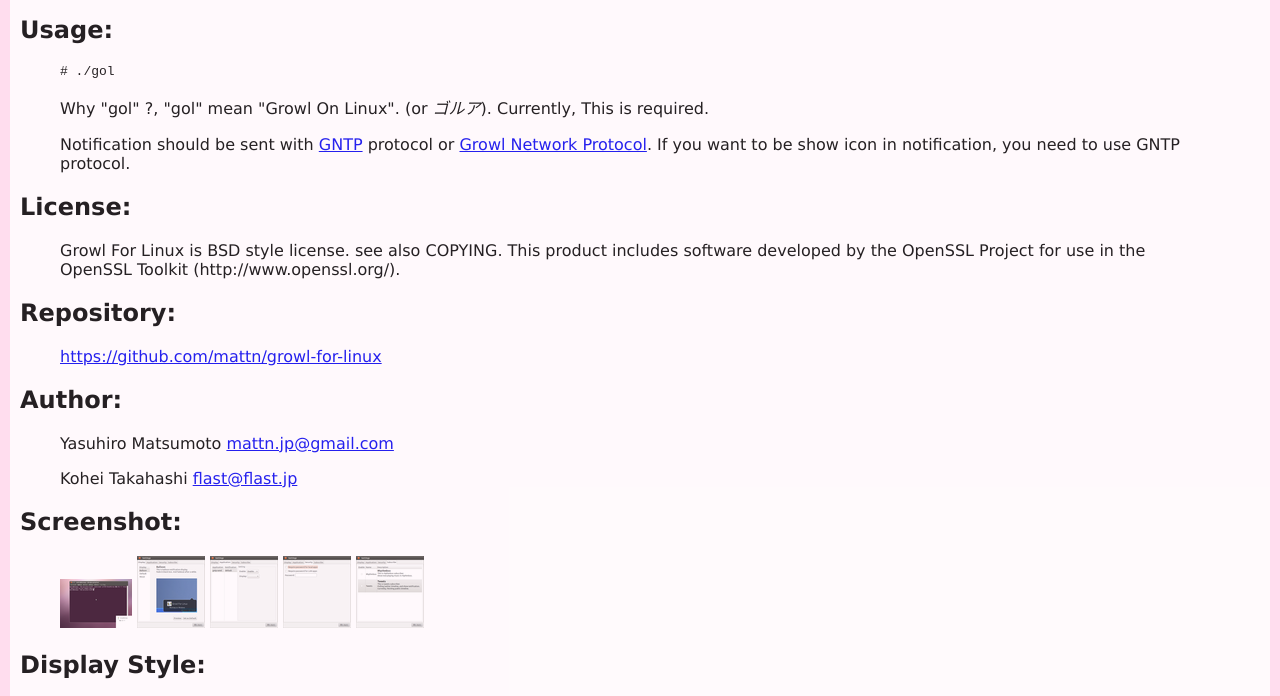
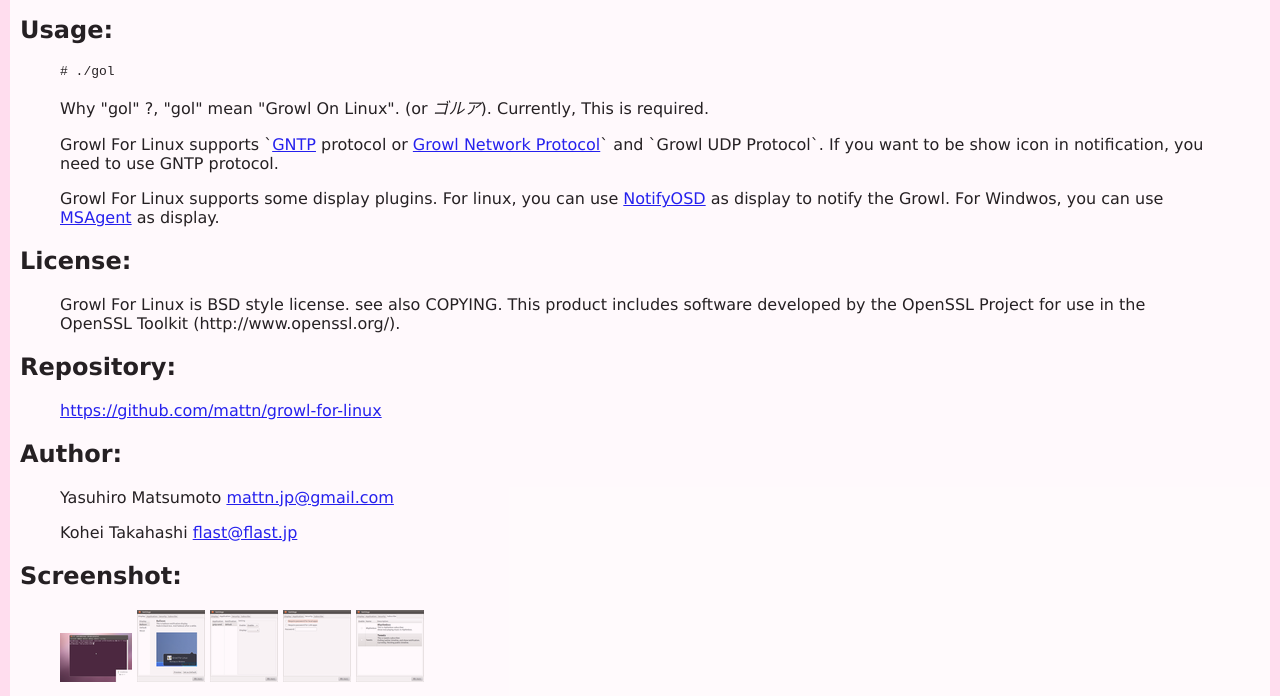
Before and after one commit to mattn/growl-for-linux, a plain HTML site: page index.html in a window 1280 px wide. Shown: the part 784-1480 px from the top of the page. Drawn offline with nearby package versions, Linux system fonts and the light colour scheme.

Commit message:
updated supported protocols/displays.

```diff
--- a/index.html
+++ b/index.html
@@ -89,8 +89,10 @@
 <p>Why "gol" ?, "gol" mean "Growl On Linux". (or <em>ゴルア</em>).
   Currently, This is required.</p>
 
-  <p>Notification should be sent with <a href="http://www.growlforwindows.com/gfw/help/gntp.aspx">GNTP</a> protocol or <a href="http://growl.info/documentation/developer/protocol.php">Growl Network Protocol</a>.
+  <p>Growl For Linux supports `<a href="http://www.growlforwindows.com/gfw/help/gntp.aspx">GNTP</a> protocol or <a href="http://growl.info/documentation/developer/protocol.php">Growl Network Protocol</a>` and `Growl UDP Protocol`.
   If you want to be show icon in notification, you need to use GNTP protocol.</p>
+  <p>Growl For Linux supports some display plugins. For linux, you can use <a href="https://wiki.ubuntu.com/NotifyOSD">NotifyOSD</a> as display to notify the Growl.
+  For Windwos, you can use <a href="www.microsoft.com/PRODUCTS/msagent/main.aspx">MSAgent</a> as display.
 </blockquote>
 
 <h2>License:</h2>
```
